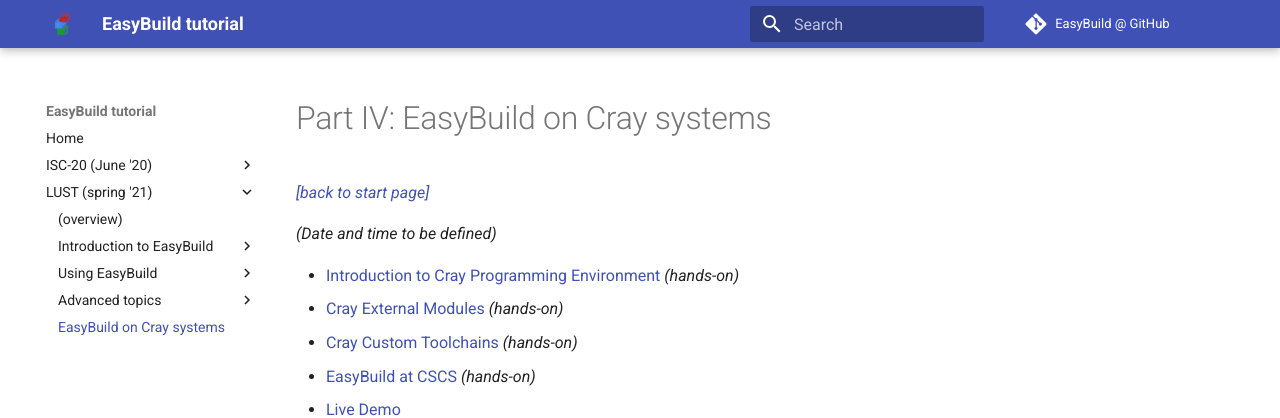
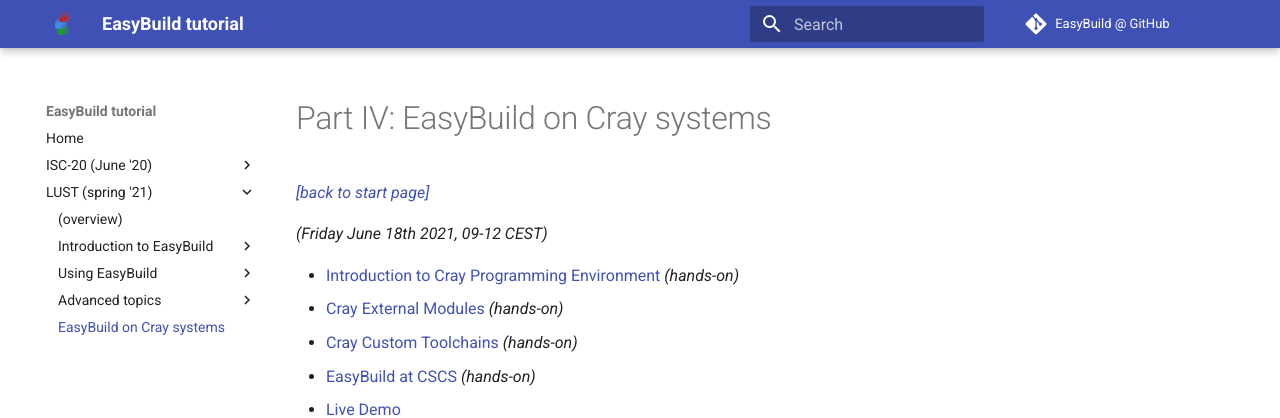
Before and after one commit to easybuilders/easybuild-tutorial, an MkDocs documentation site: the page built from docs/2021-lust/part4_cray.md, in a window 1280 px wide. Shown: the top 418 px of the page. Built offline with MkDocs 1.6.1 and Material for MkDocs 9.7.7, drawn with Linux system fonts in a browser that asks for light colours.

Commit message:
Date and time

```diff
--- a/docs/2021-lust/part4_cray.md
+++ b/docs/2021-lust/part4_cray.md
@@ -2,7 +2,7 @@
 
 *[[back to start page]](index.md)*
 
-*(Date and time to be defined)*
+*(Friday June 18th 2021, 09-12 CEST)*
 
 * [Introduction to Cray Programming Environment](cray/introduction.md) *(hands-on)*
 * [Cray External Modules](cray/external_modules.md) *(hands-on)*
```
